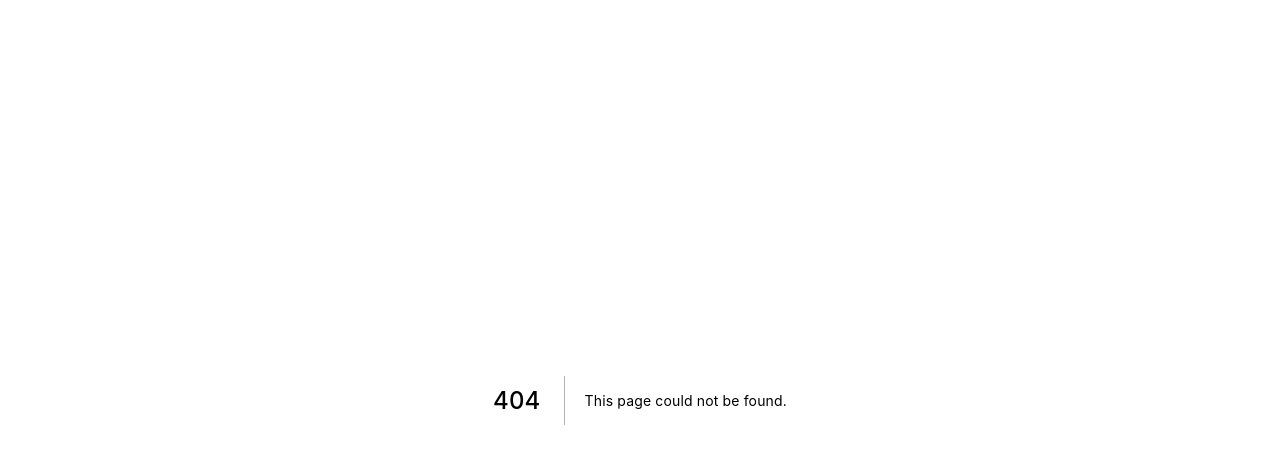
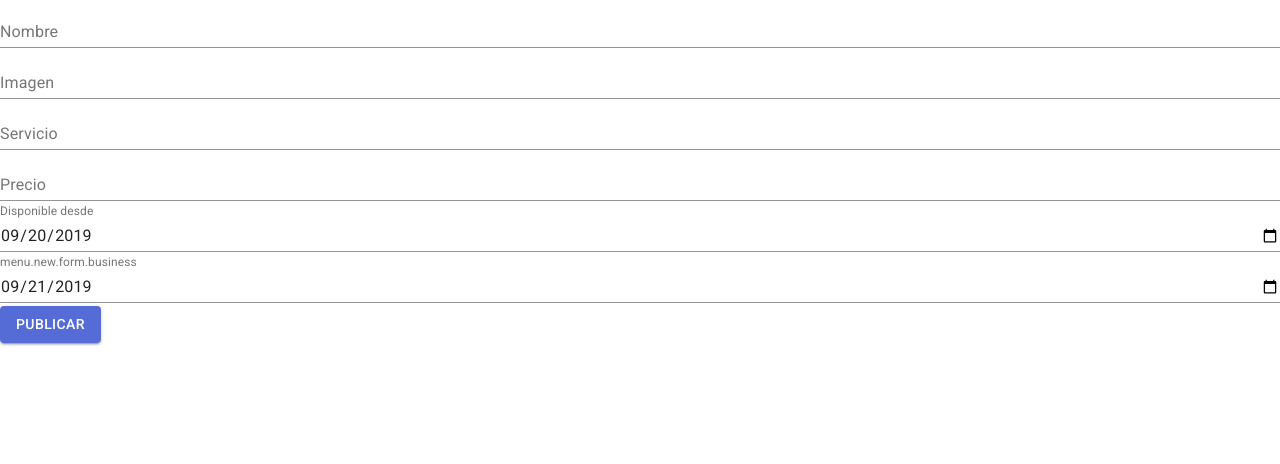
Before and after one commit to Grupo-C2A-022019/Grupo-C2A-022019-Front-End, a Next.js app: page /menus/new in a window 1280 px wide. Before the commit this address had no page. Shown: the top 464 px of the page. Built offline with nearby package versions, Linux system fonts and the light colour scheme; what axios-cache-adapter would draw is missing.

Commit message:
Added new menu form

```diff
--- a/components/commons/I18n.jsx
+++ b/components/commons/I18n.jsx
@@ -5,7 +5,7 @@ import useI18n from "hooks/useI18n";
 export default function I18n({ id, fallback }) {
   const { messages } = useI18n();
 
-  return messages[id] || fallback;
+  return messages[id] || fallback || id;
 }
 
 I18n.propTypes = {
--- /dev/null
+++ b/components/form/SubmitButton.jsx
@@ -0,0 +1,17 @@
+import React from "react";
+
+import { Button } from "@material-ui/core";
+import { connect } from "formik";
+
+function SubmitButton({ formik: { isSubmitting }, disabled, ...props }) {
+  return (
+    <Button
+      variant="contained"
+      color="primary"
+      disabled={disabled || isSubmitting}
+      {...props}
+    />
+  );
+}
+
+export default connect(SubmitButton);
--- /dev/null
+++ b/components/form/field/TextField.jsx
@@ -0,0 +1,35 @@
+import React from "react";
+import {
+  FormControl,
+  InputLabel,
+  FormHelperText,
+  Input
+} from "@material-ui/core";
+import { ErrorMessage, getIn } from "formik";
+
+export default function TextField({
+  form: { errors, touched },
+  field,
+  label,
+  ...props
+}) {
+  const { name } = field;
+
+  const error = !!getIn(errors, name);
+  const touch = !!getIn(touched, name);
+
+  return (
+    <FormControl {...props} error={error && touch}>
+      <InputLabel htmlFor={name}>{label}</InputLabel>
+      <Input
+        id={name}
+        aria-describedby={`${name}-helper-text`}
+        {...field}
+        {...props}
+      />
+      <FormHelperText id={`${name}-helper-text`}>
+        <ErrorMessage name={name} />
+      </FormHelperText>
+    </FormControl>
+  );
+}
--- a/lib/api.js
+++ b/lib/api.js
@@ -20,3 +20,7 @@ export function fetchOrders(options) {
 export function fetchRecentMenus() {
   return axios.get("/menus/recent").then(({ data }) => data);
 }
+
+export function createMenu(menu) {
+  return axios.post("/menus", menu).then(({ data }) => data);
+}
--- a/package.json
+++ b/package.json
@@ -9,6 +9,7 @@
     "clsx": "^1.0.4",
     "dotenv": "^8.1.0",
     "express": "^4.15.3",
+    "formik": "^1.5.8",
     "google-map-react": "^1.1.4",
     "leaflet": "^1.5.1",
     "leaflet-routing-machine": "^3.2.12",
@@ -17,7 +18,8 @@
     "querystring": "^0.2.0",
     "react": "^16.7.0",
     "react-dom": "^16.7.0",
-    "react-leaflet": "^2.4.0"
+    "react-leaflet": "^2.4.0",
+    "yup": "^0.27.0"
   },
   "devDependencies": {
     "babel-eslint": "^10.0.3",
--- /dev/null
+++ b/pages/menus/new.jsx
@@ -0,0 +1,96 @@
+import React, { useCallback } from "react";
+import { Formik, Form, Field } from "formik";
+import * as Yup from "yup";
+
+import I18n from "components/commons/I18n";
+import TextField from "components/form/field/TextField";
+import SubmitButton from "components/form/SubmitButton";
+
+import useApi from "hooks/useApi";
+
+export default function NewMenu() {
+  const api = useApi();
+
+  const handleSubmit = useCallback(
+    menu => {
+      api.createMenu(menu);
+    },
+    [api]
+  );
+
+  return <NewMenuForm onSubmit={handleSubmit} />;
+}
+
+function NewMenuForm(props) {
+  return (
+    <Formik
+      validationSchema={Yup.object({
+        name: Yup.string().required(),
+        img: Yup.string().required(),
+        buiness: Yup.number().required(),
+        price: Yup.number().required(),
+        validity: Yup.object({
+          startingDate: Yup.date().required(),
+          expirationDate: Yup.date().required()
+        })
+      })}
+      initialValues={{
+        name: "",
+        img: "",
+        buiness: "",
+        price: "",
+        validity: {
+          startingDate: "2019-09-20",
+          expirationDate: "2019-09-21"
+        }
+      }}
+      {...props}
+    >
+      <Form>
+        <Field
+          fullWidth
+          component={TextField}
+          label={<I18n id="menu.new.form.name" />}
+          name="name"
+        />
+        <Field
+          fullWidth
+          component={TextField}
+          label={<I18n id="menu.new.form.img" />}
+          name="img"
+        />
+        <Field
+          fullWidth
+          component={TextField}
+          label={<I18n id="menu.new.form.buiness" />}
+          name="buiness"
+          type="number"
+        />
+        <Field
+          fullWidth
+          component={TextField}
+          label={<I18n id="menu.new.form.price" />}
+          name="price"
+          type="number"
+        />
+        <Field
+          fullWidth
+          component={TextField}
+          label={<I18n id="menu.new.form.validity.startingDate" />}
+          name="validity.startingDate"
+          type="date"
+        />
+        <Field
+          fullWidth
+          component={TextField}
+          label={<I18n id="menu.new.form.business" />}
+          name="validity.expirationDate"
+          type="date"
+        />
+        <SubmitButton variant="contained" color="primary" type="submit">
+          <I18n id="menu.new" />
+        </SubmitButton>
+      </Form>
+    </Formik>
+  );
+}
--- a/static/messages_es.json
+++ b/static/messages_es.json
@@ -1,4 +1,13 @@
 {
-    "recentMenus.title": "Nuevas Delicias",
-    "menuList.loading": "Obteniendo Menuses..."
+  "recentMenus.title": "Nuevas Delicias",
+  "menuList.loading": "Obteniendo Menuses...",
+
+  "menu.new": "Publicar",
+
+  "menu.new.form.name": "Nombre",
+  "menu.new.form.img": "Imagen",
+  "menu.new.form.buiness": "Servicio",
+  "menu.new.form.price": "Precio",
+  "menu.new.form.validity.startingDate": "Disponible desde",
+  "menu.new.form.validity.expirationDate": "Disponible hasta"
 }
```
Also changed, not shown: pages/index.js (+9 -0 lines), 1 other file (tests, documents, lock files or other folders).
